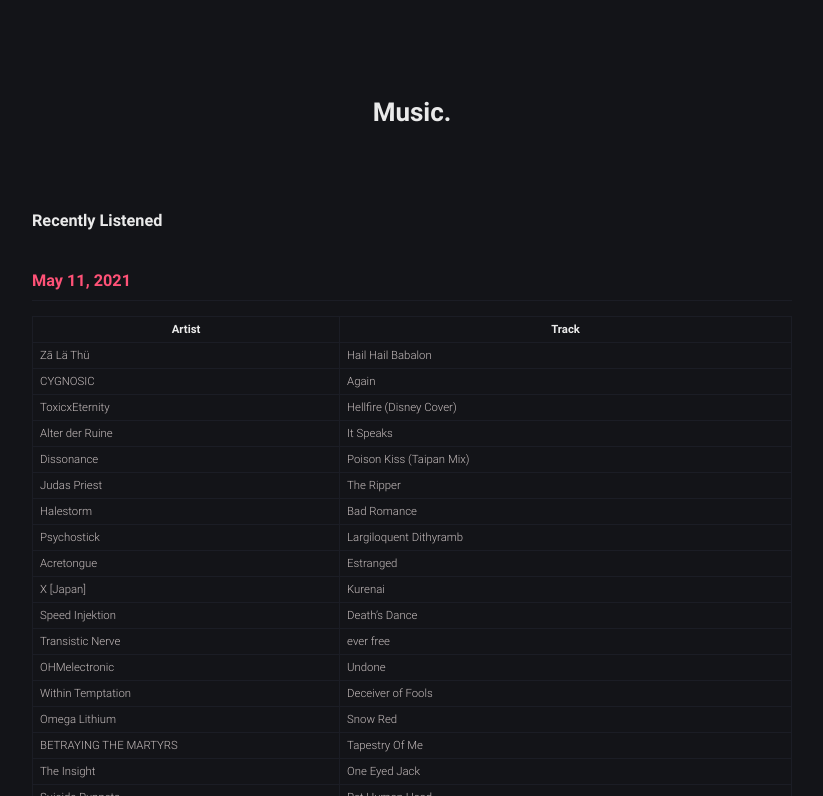
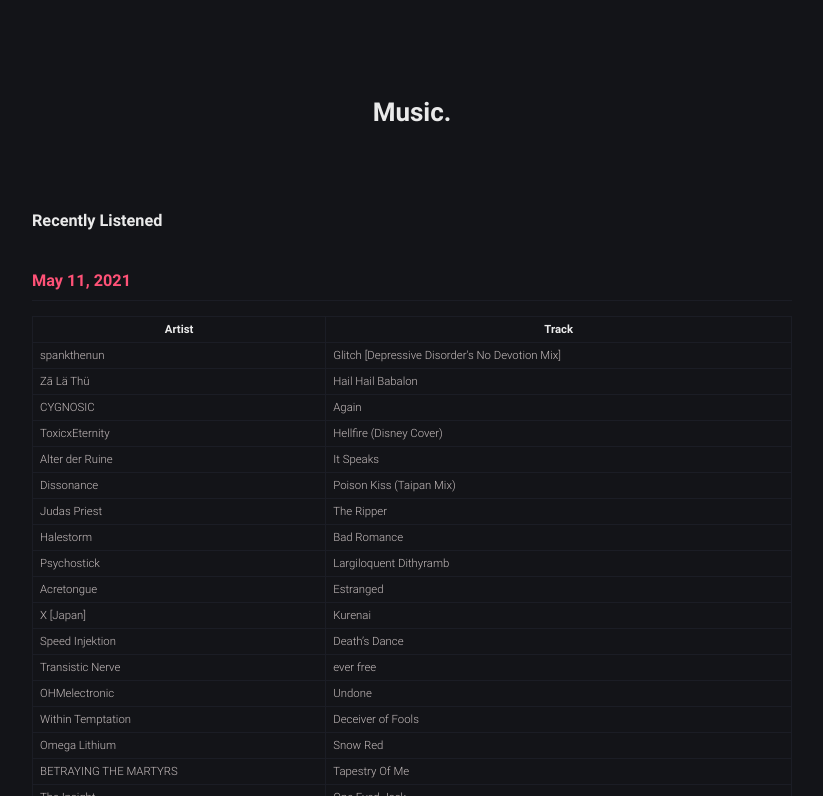
Before and after one commit to robert-marshall/xyz, a Jekyll site: the page built from music.md, in a window 1280 px wide and 900 px high, cut to the strip 104-900 px from the top of the window. Shown: the whole strip, without its empty margins (228-1051 px from the left). Built offline with Jekyll 4.4.1, drawn with Linux system fonts in a browser that asks for light colours.

Commit message:
the magic is real

```diff
--- a/music.md
+++ b/music.md
@@ -11,6 +11,7 @@
 
 | Artist | Track |
 |--------|-------|
+spankthenun | Glitch [Depressive Disorder's No Devotion Mix]
 Zā Lä Thü | Hail Hail Babalon
 CYGNOSIC | Again
 ToxicxEternity | Hellfire (Disney Cover)
```
